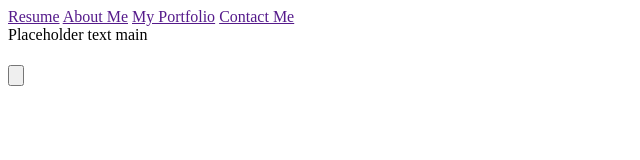
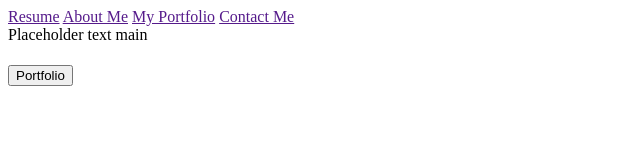
Before and after one commit to CoralLemons/CSCI3321_Leeann_Warren_Front, a plain HTML site: page src/index.html in a window 1280 px wide. Shown: the whole page, without its empty margins (0-640 px from the left). Drawn offline with Linux system fonts and the light colour scheme.

Commit message:
updated button value

```diff
--- a/src/index.html
+++ b/src/index.html
@@ -19,7 +19,7 @@
         <img src="" id="ProfilePic">
         <h1></h1>
         <h2></h2>
-        <input type="button" id="Portfolio">
+        <input type="button" id="Portfolio" value="Portfolio">
     </main>
 </body>
 </html>
```
